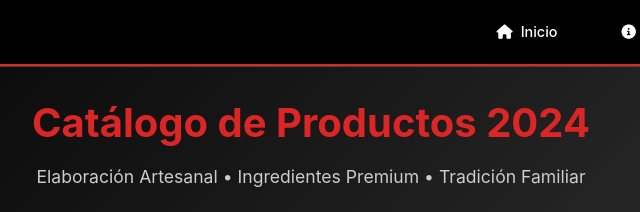
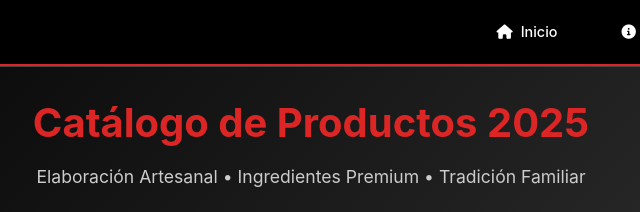
Before and after one commit to MaikHvz/CecinasLandingPage, a plain HTML site: page catalogo.html in a window 1280 px wide. Shown: the top 212 px of the page, 329-969 px from the left. Drawn offline with Linux system fonts and the light colour scheme.

Commit message:
update
a

```diff
--- a/catalogo.html
+++ b/catalogo.html
@@ -38,7 +38,7 @@
     </nav>
 
         <div class="header-banner">
-            <h1>Catálogo de Productos 2024</h1>
+            <h1>Catálogo de Productos 2025</h1>
             <p>Elaboración Artesanal • Ingredientes Premium • Tradición Familiar</p>
             <p class="presentacion-info">Todos nuestros productos en presentación de 1kg</p>
         </div>
```
